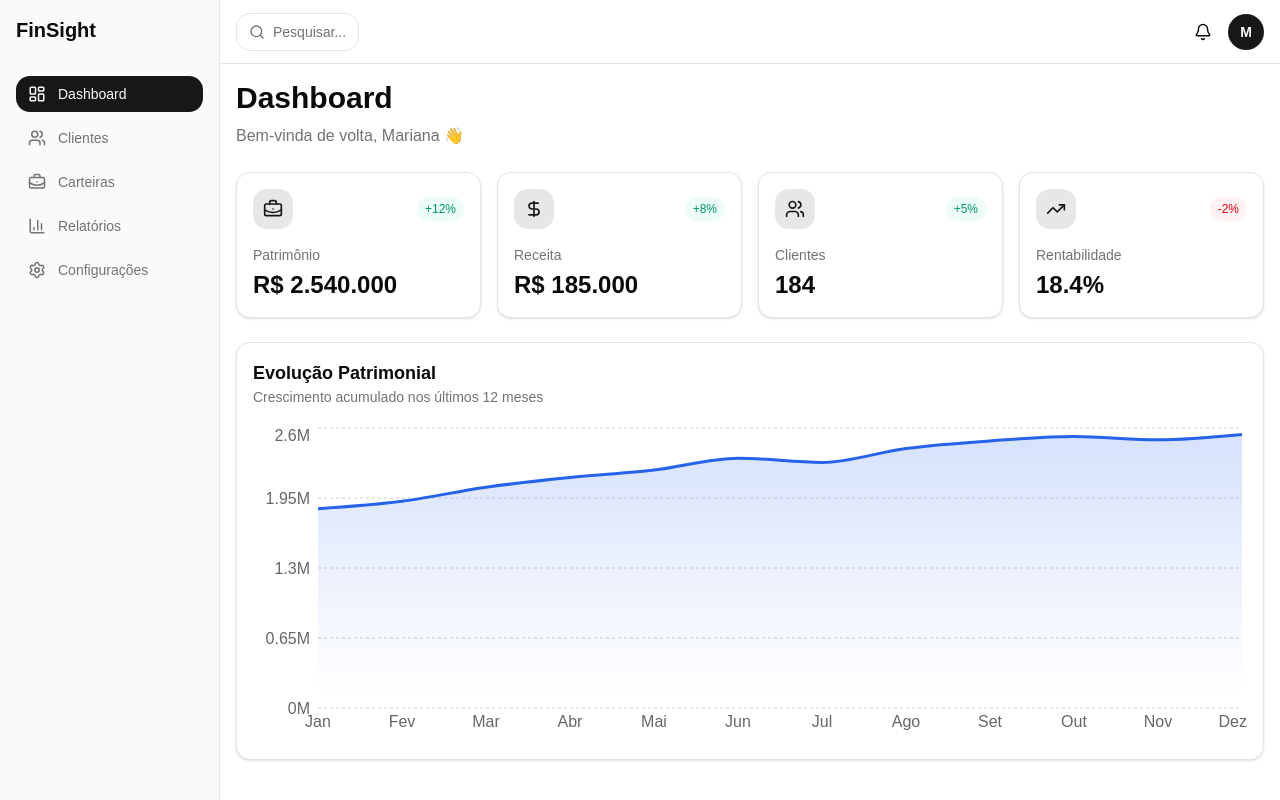
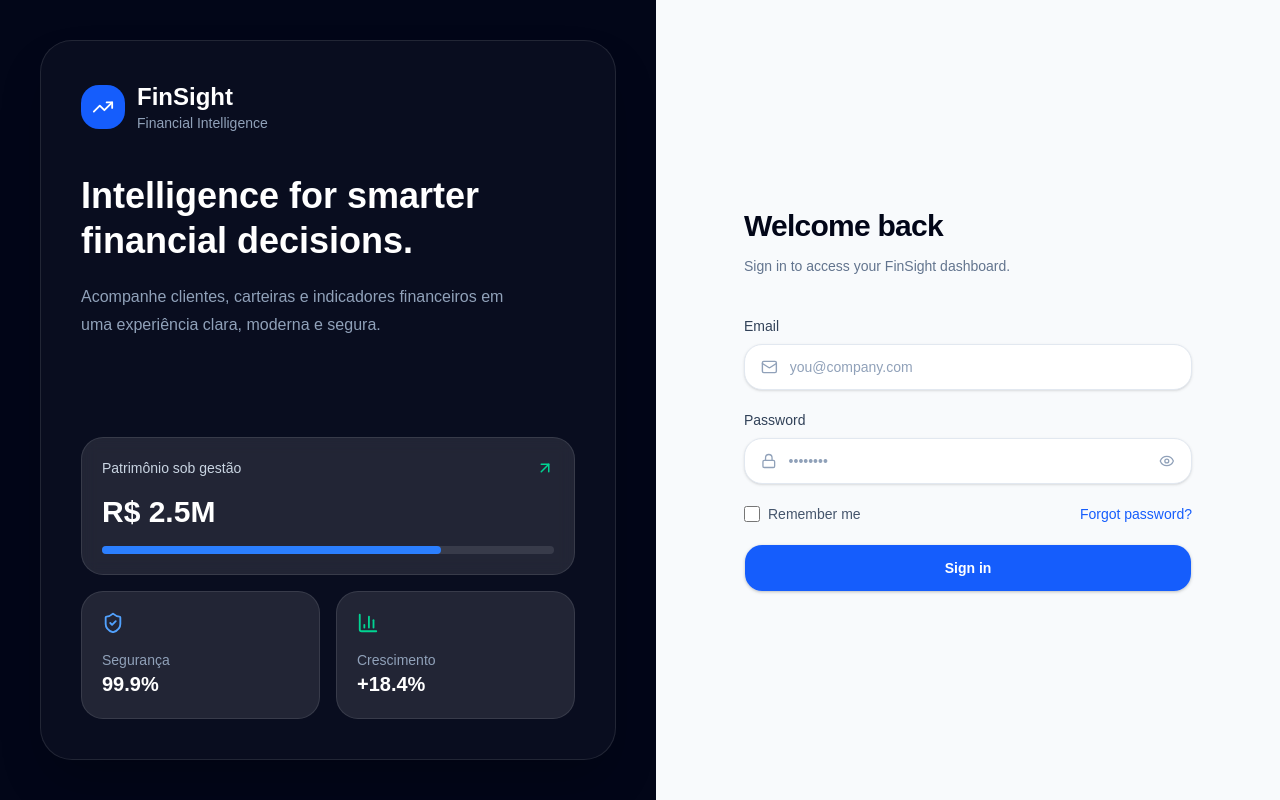
Before and after one commit to maryrubert/finsight-dashboard, a React (Vite) app: page / in a window 1280 px wide. Built offline with nearby package versions, Linux system fonts and the light colour scheme.

Commit message:
feat(auth): create login page layout

```diff
--- /dev/null
+++ b/src/components/auth/BrandPanel.tsx
@@ -0,0 +1,60 @@
+import { ArrowUpRight, BarChart3, ShieldCheck, TrendingUp } from 'lucide-react';
+
+export function BrandPanel() {
+  return (
+    <section className="hidden min-h-screen flex-1 overflow-hidden bg-slate-950 p-10 text-white lg:flex">
+      <div className="relative flex w-full flex-col justify-between rounded-[2rem] border border-white/10 bg-white/[0.03] p-10 shadow-2xl">
+        <div>
+          <div className="mb-10 flex items-center gap-3">
+            <div className="flex h-11 w-11 items-center justify-center rounded-2xl bg-blue-600">
+              <TrendingUp size={22} />
+            </div>
+
+            <div>
+              <h1 className="text-2xl font-bold">FinSight</h1>
+              <p className="text-sm text-slate-400">Financial Intelligence</p>
+            </div>
+          </div>
+
+          <h2 className="max-w-md text-4xl font-bold leading-tight">
+            Intelligence for smarter financial decisions.
+          </h2>
+
+          <p className="mt-5 max-w-md text-base leading-7 text-slate-400">
+            Acompanhe clientes, carteiras e indicadores financeiros em uma
+            experiência clara, moderna e segura.
+          </p>
+        </div>
+
+        <div className="grid gap-4">
+          <div className="rounded-3xl border border-white/10 bg-white/10 p-5 backdrop-blur">
+            <div className="mb-4 flex items-center justify-between">
+              <span className="text-sm text-slate-300">Patrimônio sob gestão</span>
+              <ArrowUpRight className="text-emerald-400" size={18} />
+            </div>
+
+            <strong className="text-3xl font-bold">R$ 2.5M</strong>
+
+            <div className="mt-4 h-2 rounded-full bg-white/10">
+              <div className="h-2 w-3/4 rounded-full bg-blue-500" />
+            </div>
+          </div>
+
+          <div className="grid grid-cols-2 gap-4">
+            <div className="rounded-3xl border border-white/10 bg-white/10 p-5">
+              <ShieldCheck className="mb-4 text-blue-400" size={22} />
+              <p className="text-sm text-slate-400">Segurança</p>
+              <strong className="text-xl">99.9%</strong>
+            </div>
+
+            <div className="rounded-3xl border border-white/10 bg-white/10 p-5">
+              <BarChart3 className="mb-4 text-emerald-400" size={22} />
+              <p className="text-sm text-slate-400">Crescimento</p>
+              <strong className="text-xl">+18.4%</strong>
+            </div>
+          </div>
+        </div>
+      </div>
+    </section>
+  );
+}
--- /dev/null
+++ b/src/components/auth/LoginForm.tsx
@@ -0,0 +1,73 @@
+import { Eye, Lock, Mail } from 'lucide-react';
+
+import { Button } from '@/components/ui/button';
+
+export function LoginForm() {
+  return (
+    <section className="flex min-h-screen flex-1 items-center justify-center bg-slate-50 px-6 py-10">
+      <div className="w-full max-w-md">
+        <div className="mb-10">
+          <div className="mb-6 flex h-12 w-12 items-center justify-center rounded-2xl bg-blue-600 text-white lg:hidden">
+            <Lock size={22} />
+          </div>
+
+          <h1 className="text-3xl font-bold tracking-tight text-slate-950">
+            Welcome back
+          </h1>
+
+          <p className="mt-3 text-sm text-slate-500">
+            Sign in to access your FinSight dashboard.
+          </p>
+        </div>
+
+        <form className="space-y-5">
+          <div>
+            <label className="mb-2 block text-sm font-medium text-slate-700">
+              Email
+            </label>
+
+            <div className="flex items-center gap-3 rounded-2xl border border-slate-200 bg-white px-4 py-3 shadow-sm">
+              <Mail size={18} className="text-slate-400" />
+              <input
+                type="email"
+                placeholder="you@company.com"
+                className="w-full bg-transparent text-sm outline-none placeholder:text-slate-400"
+              />
+            </div>
+          </div>
+
+          <div>
+            <label className="mb-2 block text-sm font-medium text-slate-700">
+              Password
+            </label>
+
+            <div className="flex items-center gap-3 rounded-2xl border border-slate-200 bg-white px-4 py-3 shadow-sm">
+              <Lock size={18} className="text-slate-400" />
+              <input
+                type="password"
+                placeholder="••••••••"
+                className="w-full bg-transparent text-sm outline-none placeholder:text-slate-400"
+              />
+              <Eye size={18} className="text-slate-400" />
+            </div>
+          </div>
+
+          <div className="flex items-center justify-between text-sm">
+            <label className="flex items-center gap-2 text-slate-600">
+              <input type="checkbox" className="h-4 w-4 rounded border-slate-300" />
+              Remember me
+            </label>
+
+            <button type="button" className="font-medium text-blue-600">
+              Forgot password?
+            </button>
+          </div>
+
+          <Button type="submit" className="h-12 w-full rounded-2xl text-sm">
+            Sign in
+          </Button>
+        </form>
+      </div>
+    </section>
+  );
+}
--- /dev/null
+++ b/src/components/ui/button-variants.ts
@@ -0,0 +1,31 @@
+import { cva } from 'class-variance-authority';
+
+export const buttonVariants = cva(
+  "group/button inline-flex shrink-0 items-center justify-center rounded-xl border border-transparent bg-clip-padding text-sm font-semibold whitespace-nowrap transition-all duration-200 outline-none select-none focus-visible:border-ring focus-visible:ring-3 focus-visible:ring-ring/50 active:not-aria-[haspopup]:translate-y-px disabled:pointer-events-none disabled:opacity-50 aria-invalid:border-destructive aria-invalid:ring-3 aria-invalid:ring-destructive/20 dark:aria-invalid:border-destructive/50 dark:aria-invalid:ring-destructive/40 [&_svg]:pointer-events-none [&_svg]:shrink-0 [&_svg:not([class*='size-'])]:size-4",
+  {
+    variants: {
+      variant: {
+        default:
+          'bg-blue-600 text-white shadow-sm hover:bg-blue-700 hover:shadow-md',
+        outline:
+          'border-border bg-background hover:bg-muted hover:text-foreground',
+        secondary:
+          'bg-secondary text-secondary-foreground hover:bg-secondary/80',
+        ghost: 'hover:bg-muted hover:text-foreground',
+        destructive:
+          'bg-destructive/10 text-destructive hover:bg-destructive/20',
+        link: 'text-primary underline-offset-4 hover:underline',
+      },
+      size: {
+        default: 'h-10 gap-2 px-4',
+        sm: 'h-8 gap-1.5 px-3 text-[0.8rem]',
+        lg: 'h-12 gap-2 px-5',
+        icon: 'size-10',
+      },
+    },
+    defaultVariants: {
+      variant: 'default',
+      size: 'default',
+    },
+  },
+);
--- a/src/components/ui/button.tsx
+++ b/src/components/ui/button.tsx
@@ -1,57 +1,21 @@
-import * as React from "react"
-import { cva, type VariantProps } from "class-variance-authority"
-import { Slot } from "radix-ui"
+import * as React from 'react';
+import type { VariantProps } from 'class-variance-authority';
+import { Slot } from 'radix-ui';
 
-import { cn } from "@/lib/utils"
-
-const buttonVariants = cva(
-  "group/button inline-flex shrink-0 items-center justify-center rounded-lg border border-transparent bg-clip-padding text-sm font-medium whitespace-nowrap transition-all outline-none select-none focus-visible:border-ring focus-visible:ring-3 focus-visible:ring-ring/50 active:not-aria-[haspopup]:translate-y-px disabled:pointer-events-none disabled:opacity-50 aria-invalid:border-destructive aria-invalid:ring-3 aria-invalid:ring-destructive/20 dark:aria-invalid:border-destructive/50 dark:aria-invalid:ring-destructive/40 [&_svg]:pointer-events-none [&_svg]:shrink-0 [&_svg:not([class*='size-'])]:size-4",
-  {
-    variants: {
-      variant: {
-        default: "bg-primary text-primary-foreground hover:bg-primary/80",
-        outline:
-          "border-border bg-background hover:bg-muted hover:text-foreground aria-expanded:bg-muted aria-expanded:text-foreground dark:border-input dark:bg-input/30 dark:hover:bg-input/50",
-        secondary:
-          "bg-secondary text-secondary-foreground hover:bg-[color-mix(in_oklch,var(--secondary),var(--foreground)_5%)] aria-expanded:bg-secondary aria-expanded:text-secondary-foreground",
-        ghost:
-          "hover:bg-muted hover:text-foreground aria-expanded:bg-muted aria-expanded:text-foreground dark:hover:bg-muted/50",
-        destructive:
-          "bg-destructive/10 text-destructive hover:bg-destructive/20 focus-visible:border-destructive/40 focus-visible:ring-destructive/20 dark:bg-destructive/20 dark:hover:bg-destructive/30 dark:focus-visible:ring-destructive/40",
-        link: "text-primary underline-offset-4 hover:underline",
-      },
-      size: {
-        default:
-          "h-8 gap-1.5 px-2.5 has-data-[icon=inline-end]:pr-2 has-data-[icon=inline-start]:pl-2",
-        xs: "h-6 gap-1 rounded-[min(var(--radius-md),10px)] px-2 text-xs in-data-[slot=button-group]:rounded-lg has-data-[icon=inline-end]:pr-1.5 has-data-[icon=inline-start]:pl-1.5 [&_svg:not([class*='size-'])]:size-3",
-        sm: "h-7 gap-1 rounded-[min(var(--radius-md),12px)] px-2.5 text-[0.8rem] in-data-[slot=button-group]:rounded-lg has-data-[icon=inline-end]:pr-1.5 has-data-[icon=inline-start]:pl-1.5 [&_svg:not([class*='size-'])]:size-3.5",
-        lg: "h-9 gap-1.5 px-2.5 has-data-[icon=inline-end]:pr-2 has-data-[icon=inline-start]:pl-2",
-        icon: "size-8",
-        "icon-xs":
-          "size-6 rounded-[min(var(--radius-md),10px)] in-data-[slot=button-group]:rounded-lg [&_svg:not([class*='size-'])]:size-3",
-        "icon-sm":
-          "size-7 rounded-[min(var(--radius-md),12px)] in-data-[slot=button-group]:rounded-lg",
-        "icon-lg": "size-9",
-      },
-    },
-    defaultVariants: {
-      variant: "default",
-      size: "default",
-    },
-  }
-)
+import { buttonVariants } from '@/components/ui/button-variants';
+import { cn } from '@/lib/utils';
 
 function Button({
   className,
-  variant = "default",
-  size = "default",
+  variant = 'default',
+  size = 'default',
   asChild = false,
   ...props
-}: React.ComponentProps<"button"> &
+}: React.ComponentProps<'button'> &
   VariantProps<typeof buttonVariants> & {
-    asChild?: boolean
+    asChild?: boolean;
   }) {
-  const Comp = asChild ? Slot.Root : "button"
+  const Comp = asChild ? Slot.Root : 'button';
 
   return (
     <Comp
@@ -61,7 +25,7 @@
       className={cn(buttonVariants({ variant, size, className }))}
       {...props}
     />
-  )
+  );
 }
 
-export { Button, buttonVariants }
+export { Button };
--- /dev/null
+++ b/src/pages/Login/LoginPage.tsx
@@ -0,0 +1,13 @@
+import { BrandPanel } from '@/components/auth/BrandPanel';
+import { LoginForm } from '@/components/auth/LoginForm';
+
+function LoginPage() {
+  return (
+    <main className="flex min-h-screen bg-slate-50">
+      <BrandPanel />
+      <LoginForm />
+    </main>
+  );
+}
+
+export default LoginPage;
```
Also changed, not shown: src/routes/AppRoutes.tsx (+9 -0 lines).
